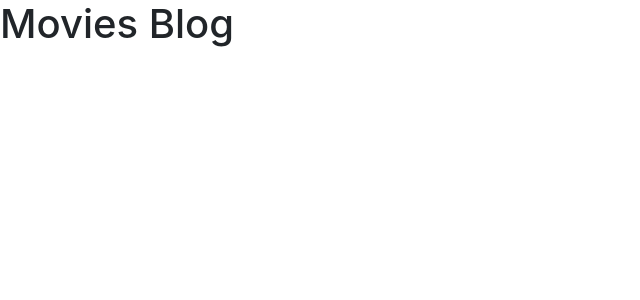
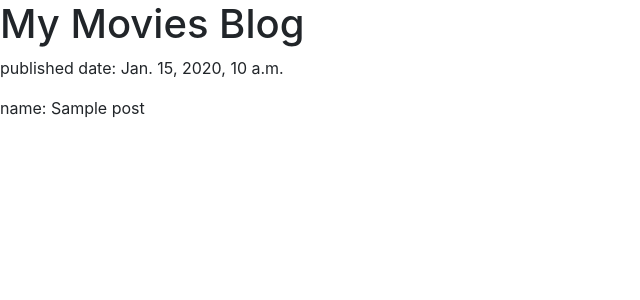
Before and after one commit to aadideshpande/my-first-blog, a Django app: page / in a window 1280 px wide. Shown: the top 300 px of the page, without its empty margins (0-640 px from the left). Run offline with Django 3.2, Linux system fonts and the light colour scheme; tables that the repository leaves empty hold one stand-in row (values such as "Sample post"); some libraries are stand-ins or nearby versions.

Commit message:
displayed object title and date in html

```diff
--- a/movies/views.py
+++ b/movies/views.py
@@ -1,5 +1,9 @@
 from django.shortcuts import render
 from django.http import HttpResponse
+from django.utils import timezone
+from .models import Post
+
 
 def post_list(request):
-    return render(request, 'post_list.html')
+    posts = Post.objects.filter(published_date__lte=timezone.now()).order_by('published_date')
+    return render(request, 'post_list.html', {'posts':posts})
--- a/templates/post_list.html
+++ b/templates/post_list.html
@@ -12,7 +12,11 @@
     <title>Posts List</title>
   </head>
   <body>
-    <h1>Movies Blog</h1>
+    <h1>My Movies Blog</h1>
+    {% for post in posts %}
+      <p>published date: {{ post.published_date}}</p>
+      <p>name: {{post.title}}</p>
+    {% endfor %}
 
     <!-- Optional JavaScript -->
     <!-- jQuery first, then Popper.js, then Bootstrap JS -->
```
